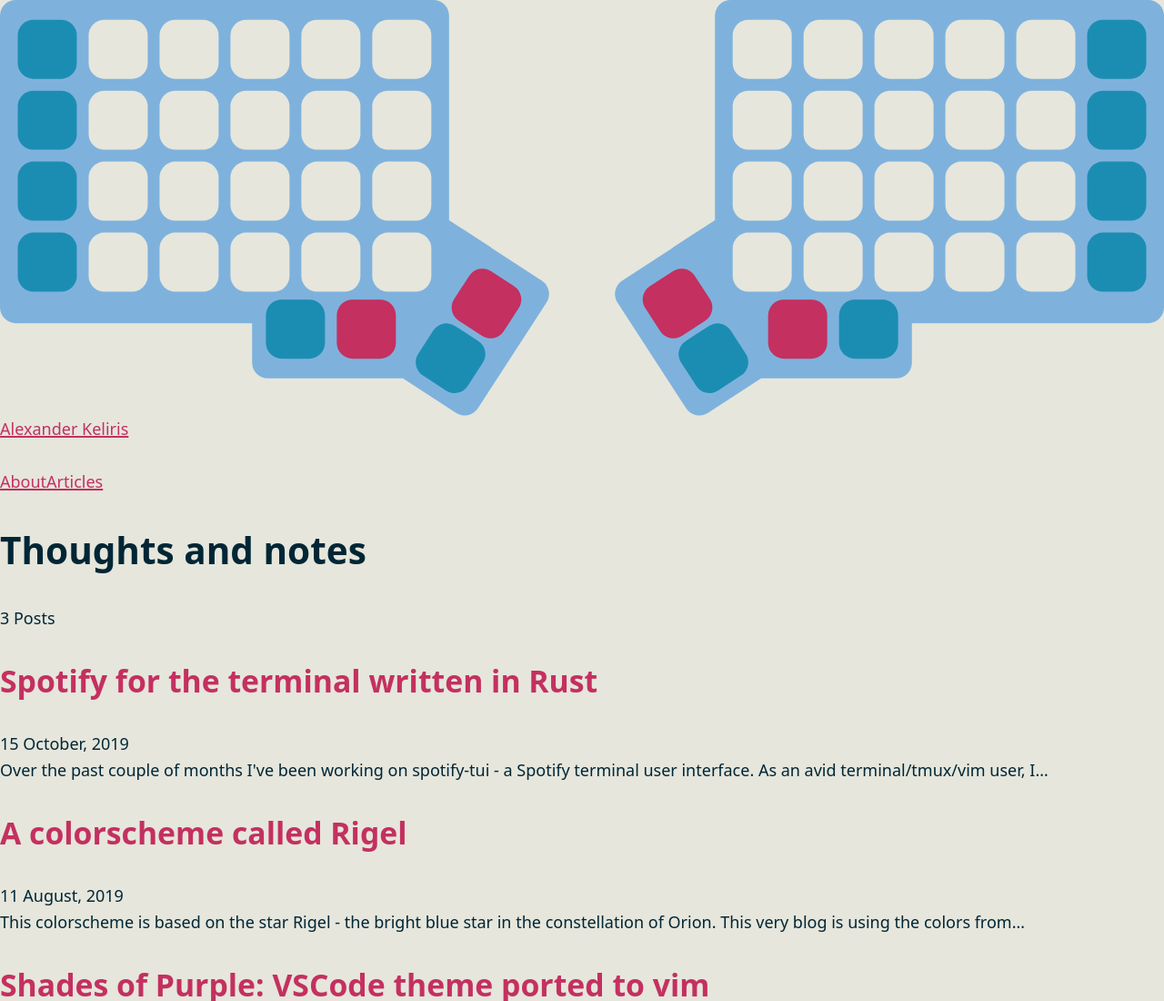
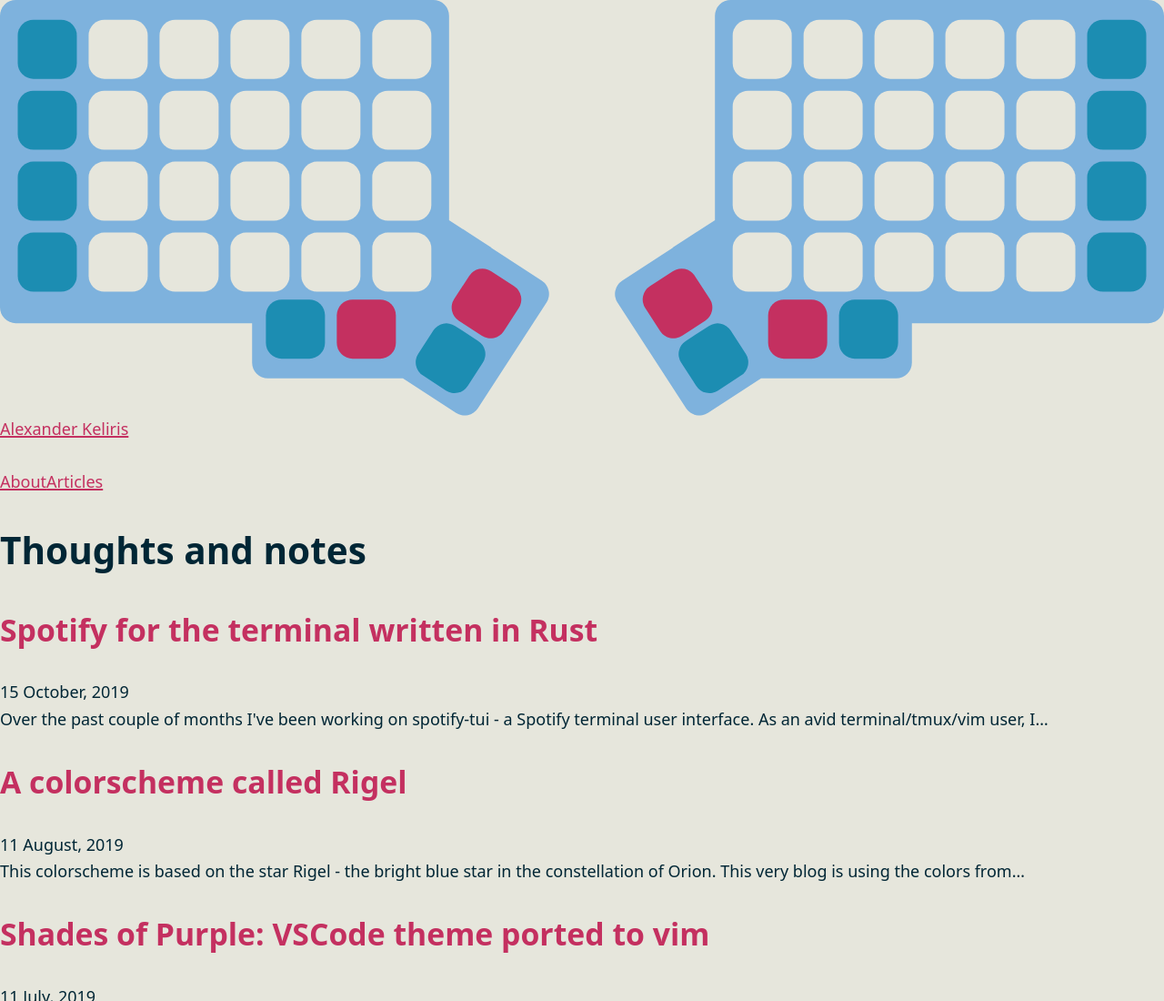
Before and after one commit to Rigellute/blog, a Gatsby site: page / in a window 1280 px wide. Shown: the top 1100 px of the page at 91% size. Built offline with nearby package versions, Linux system fonts and the light colour scheme; Gatsby itself is replaced by a stand-in of ours.

Commit message:
Remove total count from home page

```diff
--- a/src/pages/index.js
+++ b/src/pages/index.js
@@ -10,7 +10,6 @@ export default ({ data }) => {
       <SEO title="Home" />
       <div>
         <h1>Thoughts and notes</h1>
-        <p className="text-sm">{data.allMarkdownRemark.totalCount} Posts</p>
         {data.allMarkdownRemark.edges.map(({ node }) => (
           <div key={node.id}>
             <Link style={{ textDecoration: 'none' }} to={node.fields.slug}>
@@ -31,7 +30,6 @@ export const query = graphql`
       sort: { fields: [frontmatter___date], order: DESC }
       filter: { frontmatter: { isHiddenFromPosts: { ne: true } } }
     ) {
-      totalCount
       edges {
         node {
           id
```
